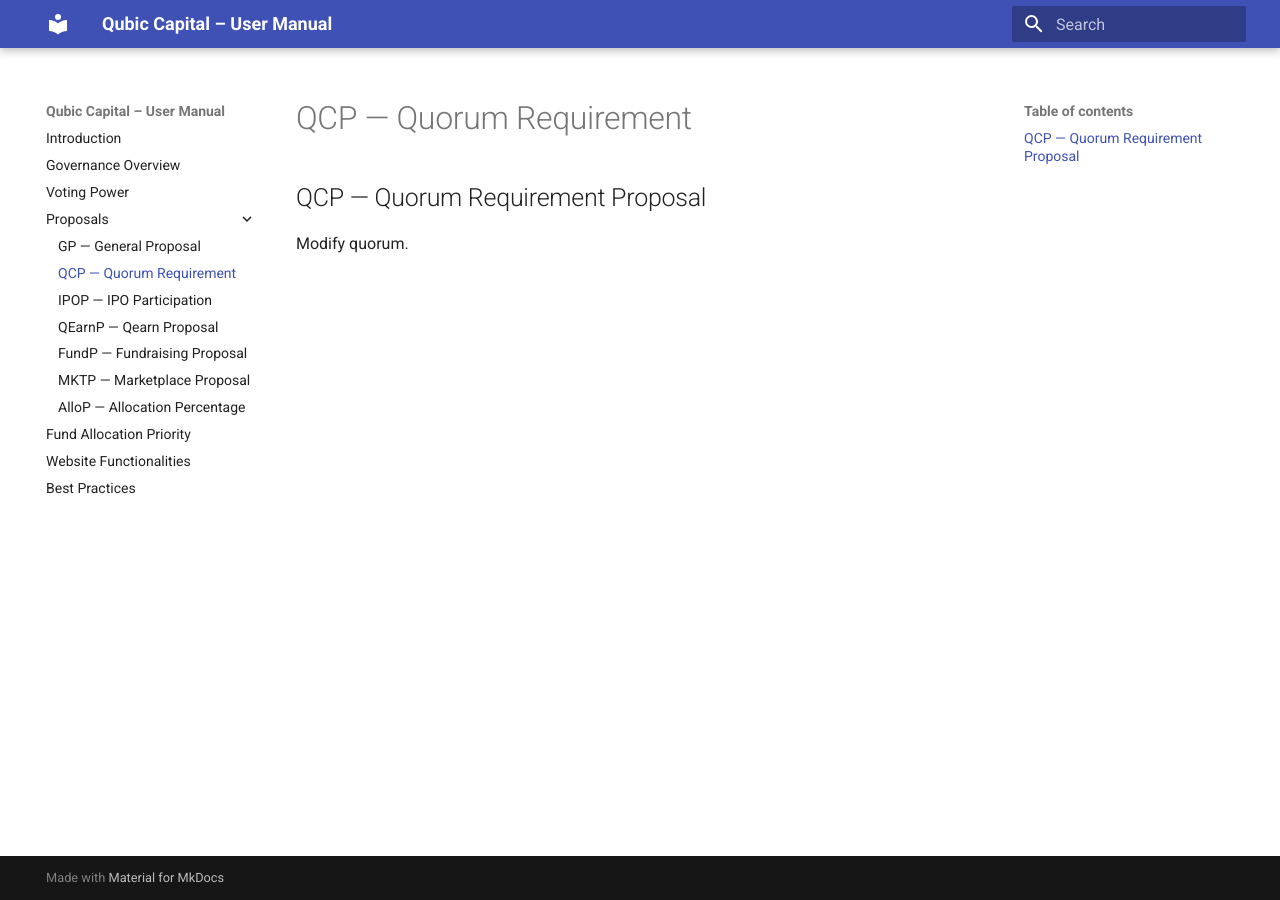
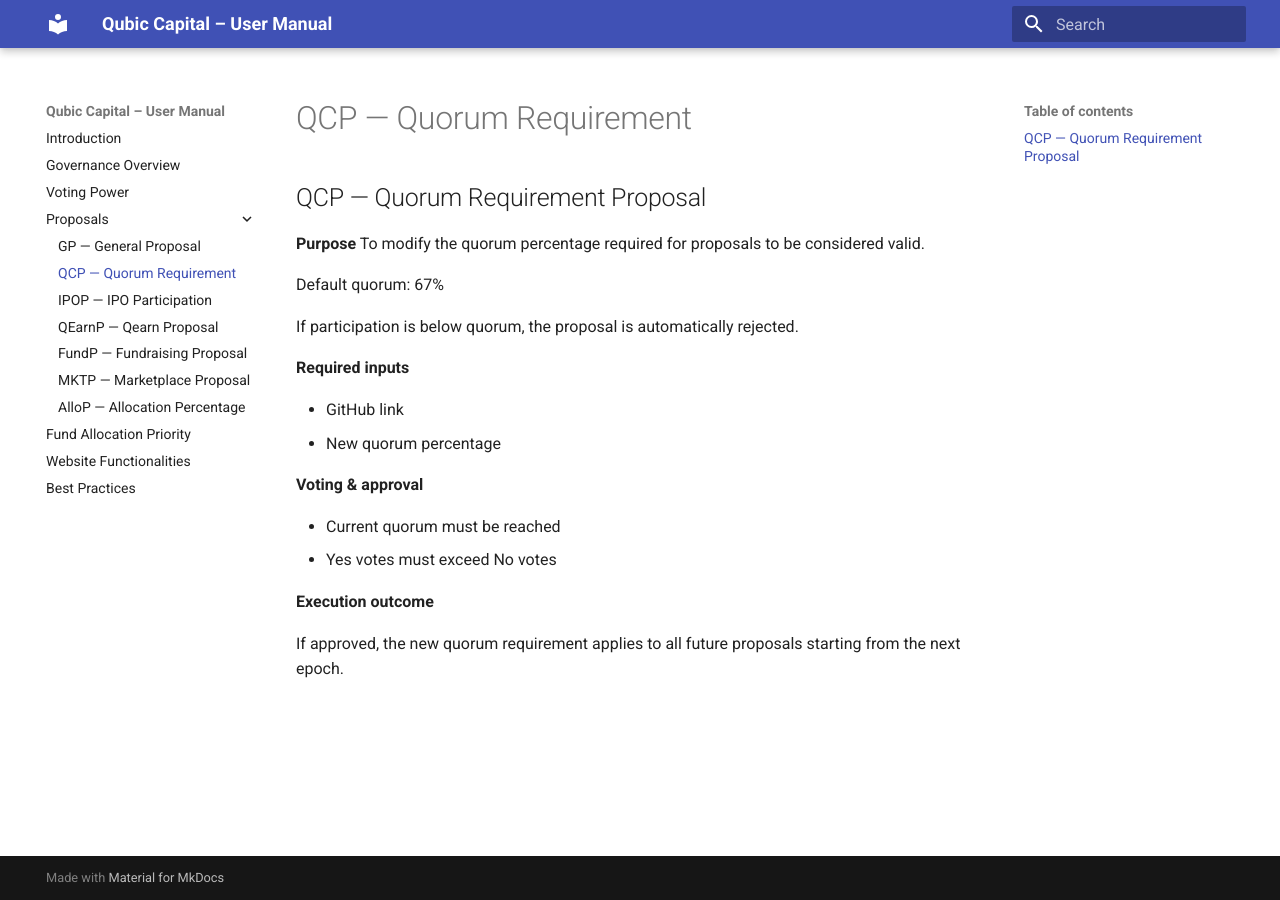
Before and after one commit to HermanToothrot10/qubic-capital-manual, an MkDocs documentation site: the page built from docs/proposals/qcp.md, in a window 1280 px wide. Built offline with MkDocs 1.6.1 and Material for MkDocs 9.7.7, drawn with Linux system fonts in a browser that asks for light colours.

Commit message:
Update qcp.md

```diff
--- a/docs/proposals/qcp.md
+++ b/docs/proposals/qcp.md
@@ -1,3 +1,22 @@
 ## QCP — Quorum Requirement Proposal
 
-Modify quorum.
+**Purpose**
+To modify the quorum percentage required for proposals to be considered valid.
+
+Default quorum: 67%
+
+If participation is below quorum, the proposal is automatically rejected.
+
+**Required inputs**
+
+- GitHub link
+- New quorum percentage
+
+**Voting & approval**
+
+- Current quorum must be reached
+- Yes votes must exceed No votes
+
+**Execution outcome**
+
+If approved, the new quorum requirement applies to all future proposals starting from the next epoch.
```
